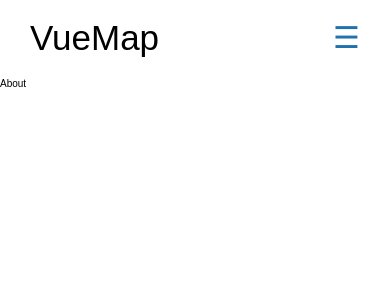
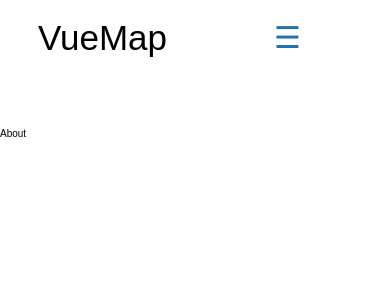
Before and after one commit to NojusM/Map-using-Vue, a Vue app: page / in a window 390 px wide. Shown: the top 300 px of the page. Built offline with nearby package versions, Linux system fonts and the light colour scheme.

Commit message:
ADD MARGIN TO NAVBAR AND REMOVE UNUSED CSS

```diff
--- a/src/App.vue
+++ b/src/App.vue
@@ -28,6 +28,7 @@ nav {
   grid-template-columns: 1fr 1fr;
   padding: 1rem;
   box-sizing: border-box;
+  margin-bottom: 5rem;
 }
 
 .title {
@@ -64,12 +65,6 @@ nav {
 
 @media (max-width: 1000px) {
   /* Change navbar links to hamburger */
-  nav {
-    display: flex;
-    justify-content: space-between;
-    margin: 0 2rem 0 2rem;
-    gap: 1rem;
-  }
   .links {
     display: none;
     flex-direction: column;
```
